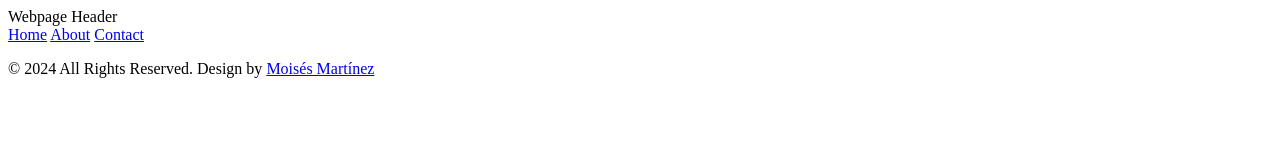
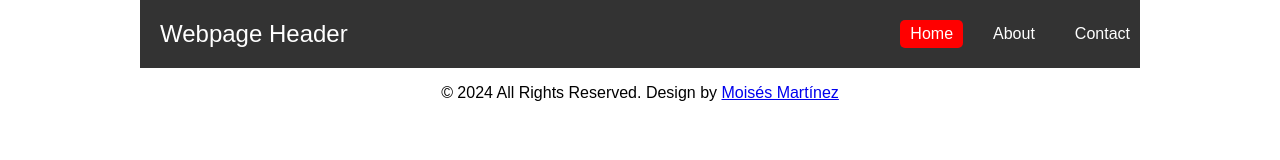
Before and after one commit to rodrigo-prieto-coder/my_first_web_page_2024, a plain HTML site: page index.html in a window 1280 px wide. Drawn offline with Linux system fonts and the light colour scheme.

Commit message:
Adding header and footer in html file, styles are included too

```diff
--- a/index.html
+++ b/index.html
@@ -10,6 +10,67 @@
 
     <title>Fundamentals of Computer Engineering</title>
     <style>
+        body {
+        margin: 0;
+        font-family: Arial, sans-serif;
+        display: flex;
+        flex-direction: column;
+        align-items: center;
+    }
+    .container {
+        max-width: 1000px;
+        width: 100%;
+        margin: 0 auto;
+    }
+    header {
+        background-color: #333;
+        color: white;
+        padding: 20px 0;
+        text-align: center;
+    }
+    .header-content {
+        display: flex;
+        justify-content: space-between;
+        align-items: center;
+    }
+    .header-title {
+        font-size: 1.5rem;
+        padding-left: 20px;
+    }
+    nav {
+        display: flex;
+        gap: 20px;
+    }
+    nav a {
+        color: white;
+        text-decoration: none;
+        font-size: 1rem;
+        padding: 5px 10px;
+        border-radius: 5px;
+        transition: background-color 0.3s;
+    }
+    nav a:hover {
+        background-color: #555;
+    }
+    nav a.active {
+        background-color: red;
+        color: white;
+    }
+    .footer-section {
+        max-width: 1000px;
+        width: 100%;
+        background-color: #333;
+        color: white;
+        text-align: center;
+        padding: 10px 0;
+    }
+    .footer-section a {
+        color: red;
+        text-decoration: none;
+    }
+    .footer-section a:hover {
+        text-decoration: underline;
+    }
     </style>
 </head>
 <body>
```
Also changed, not shown: 1 other file.
